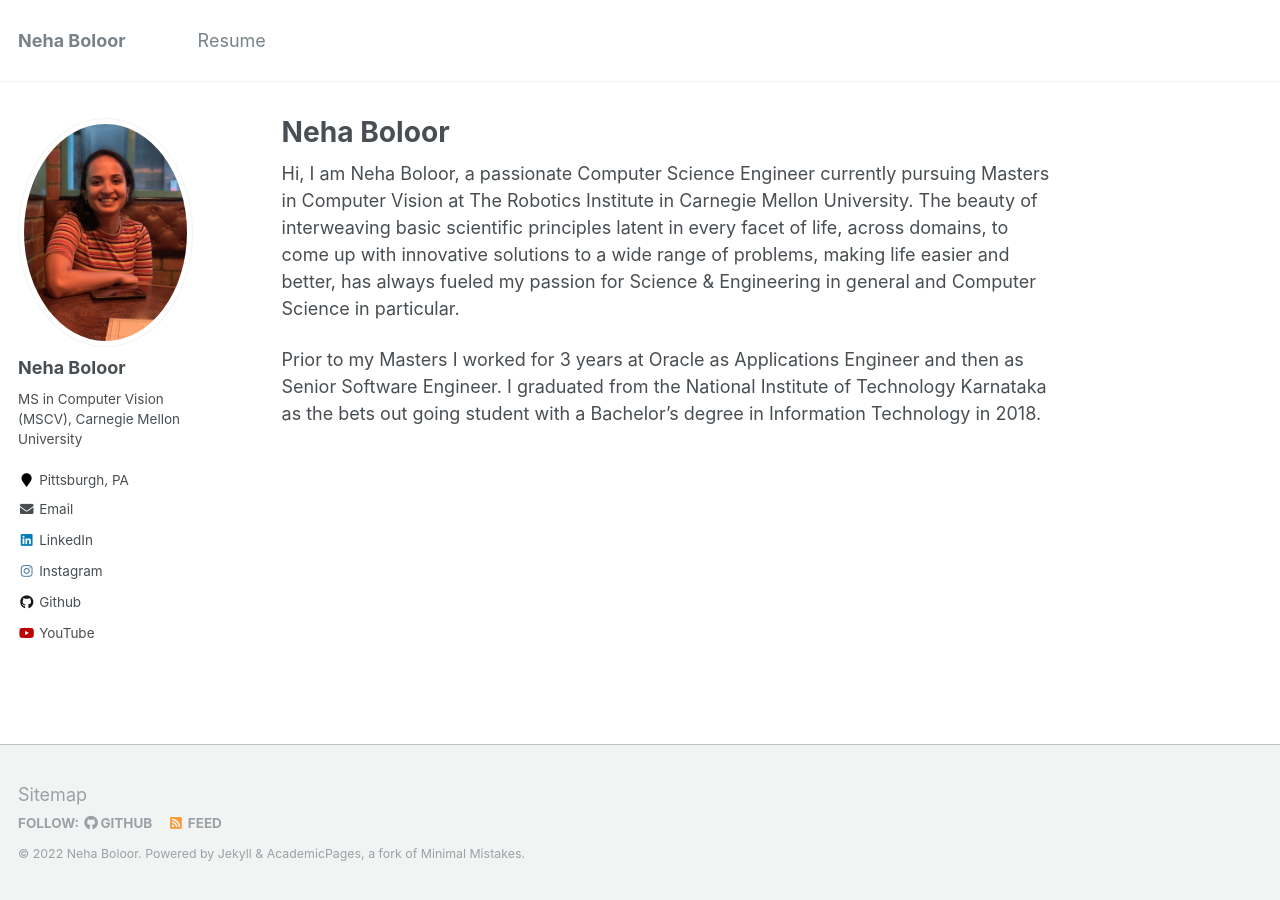
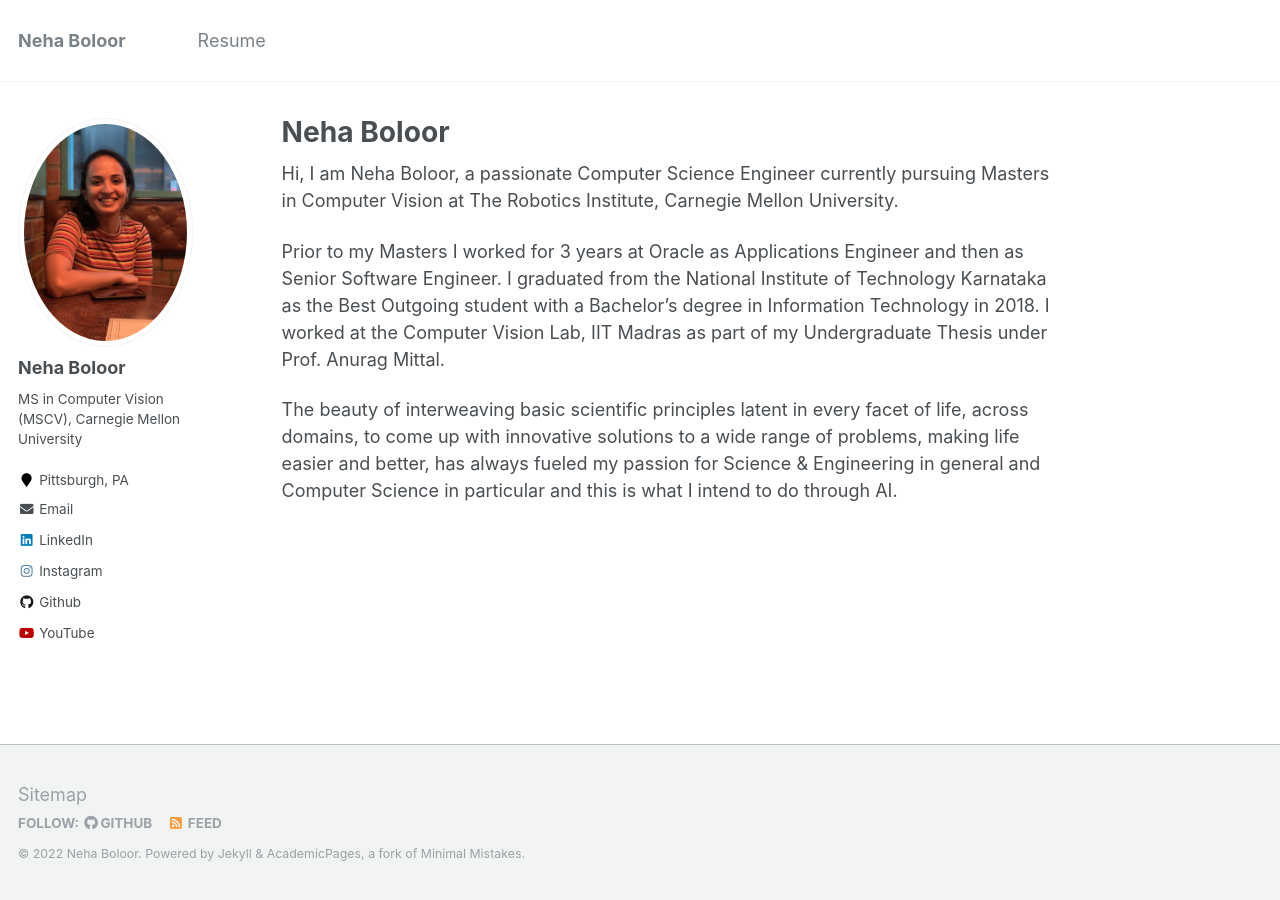
Before and after one commit to neha-boloor/neha-boloor.github.io, a Jekyll site: the page built from _pages/about.md, in a window 1280 px wide. Built offline with Jekyll 4.4.1, drawn with Linux system fonts in a browser that asks for light colours.

Commit message:
About Me Updated

```diff
--- a/_pages/about.md
+++ b/_pages/about.md
@@ -8,7 +8,8 @@ redirect_from:
   - /about.html
 ---
 
- Hi,  I am Neha Boloor, a passionate Computer Science Engineer currently pursuing Masters in Computer Vision at The Robotics Institute in Carnegie Mellon University.
- The beauty of interweaving basic scientific principles latent in every facet of life, across domains, to come up with innovative solutions to a wide range of problems, making life easier and better, has always fueled my passion for Science & Engineering in general and Computer Science in particular.
+ Hi, I am Neha Boloor, a passionate Computer Science Engineer currently pursuing Masters in Computer Vision at The Robotics Institute, Carnegie Mellon University.
 
-Prior to my Masters I worked for 3 years at Oracle as Applications Engineer and then as Senior Software Engineer. I graduated from the National Institute of Technology Karnataka as the bets out going student with a Bachelor's degree in Information Technology in 2018.
+Prior to my Masters I worked for 3 years at Oracle as Applications Engineer and then as Senior Software Engineer. I graduated from the National Institute of Technology Karnataka as the Best Outgoing student with a Bachelor's degree in Information Technology in 2018. I worked at the Computer Vision Lab, IIT Madras as part of my Undergraduate Thesis under Prof. Anurag Mittal.
+
+The beauty of interweaving basic scientific principles latent in every facet of life, across domains, to come up with innovative solutions to a wide range of problems, making life easier and better, has always fueled my passion for Science & Engineering in general and Computer Science in particular and this is what I intend to do through AI.
```
